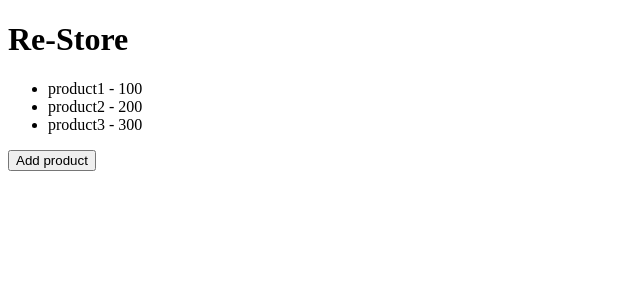
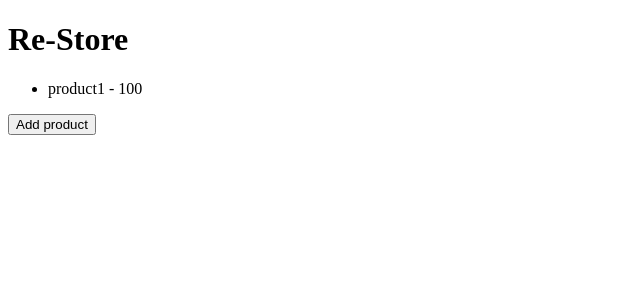
Before and after one commit to MandealValeriuCristian/ReStore, a React (Create React App) app in the folder client/: page / in a window 1280 px wide. Both pictures are taken after a click on the button "Add product". Shown: the top 300 px of the page, without its empty margins (0-640 px from the left). Built offline with nearby package versions, Linux system fonts and the light colour scheme; no server answers.

Commit message:
28. Adding a Typescript interface for the product

```diff
--- a/client/src/App.tsx
+++ b/client/src/App.tsx
@@ -1,9 +1,7 @@
 import { useEffect, useState } from "react";
+import { Product } from "./product";
 function App() {
-  const [products, setProducts] = useState([
-    {name: 'product1', price: 100.00},
-    {name: 'product2', price: 200.00},
-  ]);
+  const [products, setProducts] = useState<Product[]>([]);
   useEffect(() => {
     fetch('http://localhost:5000/api/products')
     .then(response => response.json())
@@ -11,14 +9,22 @@
   }, [])
   function addProduct()
   {
-    setProducts(prevState => [...prevState, {name: 'product' + (prevState.length + 1), price: (prevState.length * 100 + 100)}]);
+    setProducts(prevState => [...prevState,
+      {
+      id: prevState.length + 101,
+      name: 'product' + (prevState.length + 1),
+      price: (prevState.length * 100 + 100),
+      brand: 'some brand',
+      description: 'some description',
+      pictureUrl: 'http://picsum.photos/200'
+    }]);
   }
   return (
     <div>
       <h1>Re-Store</h1>
       <ul>
-        {products.map((item, index) =>(
-          <li key={index}>{item.name} - {item.price}</li>
+        {products.map(product =>(
+          <li key={product.id}>{product.name} - {product.price}</li>
         ))}
       </ul>
       <button onClick={addProduct}>Add product</button>
--- /dev/null
+++ b/client/src/product.ts
@@ -0,0 +1,10 @@
+export interface Product{
+    id: number;
+    name: string;
+    description: string;
+    price: number;
+    pictureUrl: string;
+    type?: string;
+    brand: string;
+    quantityInStock?: number;
+}
```
